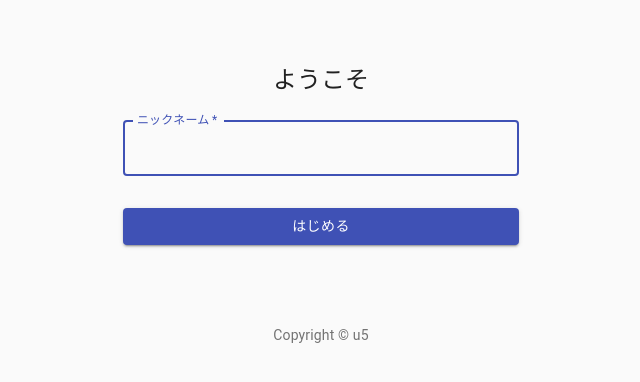
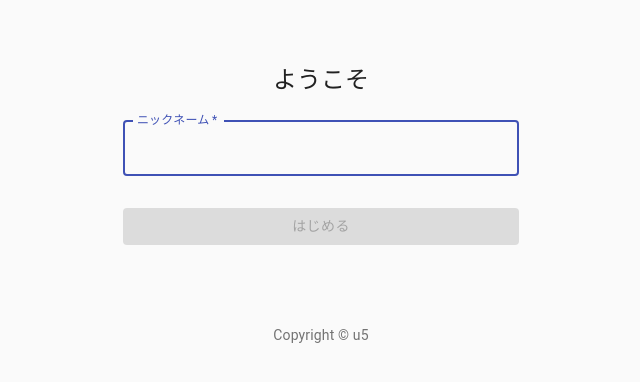
Before and after one commit to u5jp/idobatakaigi, a React (Create React App) app: page / in a window 1280 px wide. Shown: the top 382 px of the page, without its empty margins (319-959 px from the left). Built offline with nearby package versions, Linux system fonts and the light colour scheme.

Commit message:
setName by clicking button

```diff
--- a/src/components/App.js
+++ b/src/components/App.js
@@ -1,6 +1,8 @@
-import React from "react";
+import React, { useState } from "react";
 import SignIn from "./Signin";
 
 export default () => {
-  return <SignIn />;
+  const [name, setName] = useState("");
+  console.log({ name });
+  return <SignIn setName={setName} />;
 };
--- a/src/components/Signin.js
+++ b/src/components/Signin.js
@@ -1,4 +1,4 @@
-import React from "react";
+import React, { useEffect, useState } from "react";
 import Button from "@material-ui/core/Button";
 import CssBaseline from "@material-ui/core/CssBaseline";
 import TextField from "@material-ui/core/TextField";
@@ -44,8 +44,16 @@
   },
 }));
 
-export default function SignIn() {
+export default function SignIn({ setName }) {
   const classes = useStyles();
+  const [disabled, setDisabled] = useState(true);
+  const [string, setString] = useState("");
+  console.log({ string });
+
+  useEffect(() => {
+    const disabled = string === "";
+    setDisabled(disabled);
+  }, [string]);
 
   return (
     <Container component="main" maxWidth="xs">
@@ -64,6 +72,7 @@
             label="ニックネーム"
             name="name"
             autoFocus
+            onChange={(e) => setString(e.target.value)}
           />
           <Button
             type="submit"
@@ -71,6 +80,7 @@
             variant="contained"
             color="primary"
             className={classes.submit}
+            disabled={disabled}
           >
             はじめる
           </Button>
```
